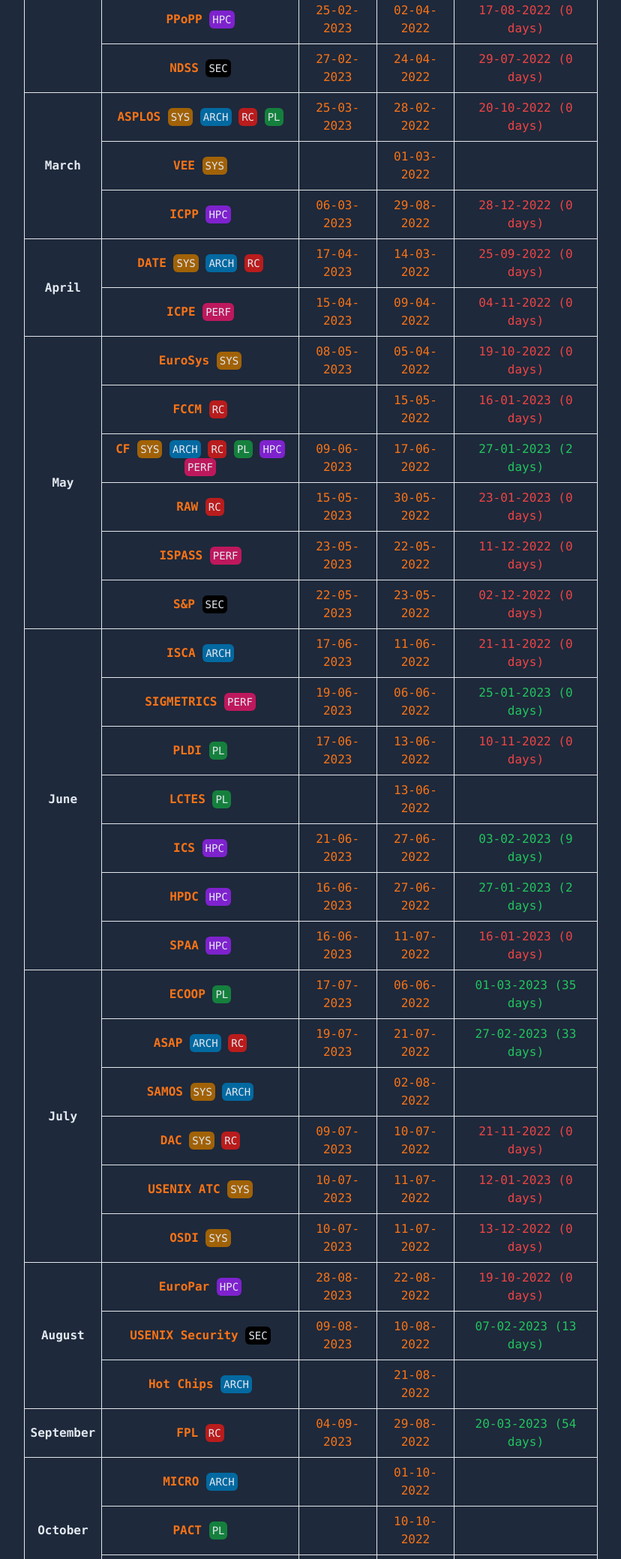
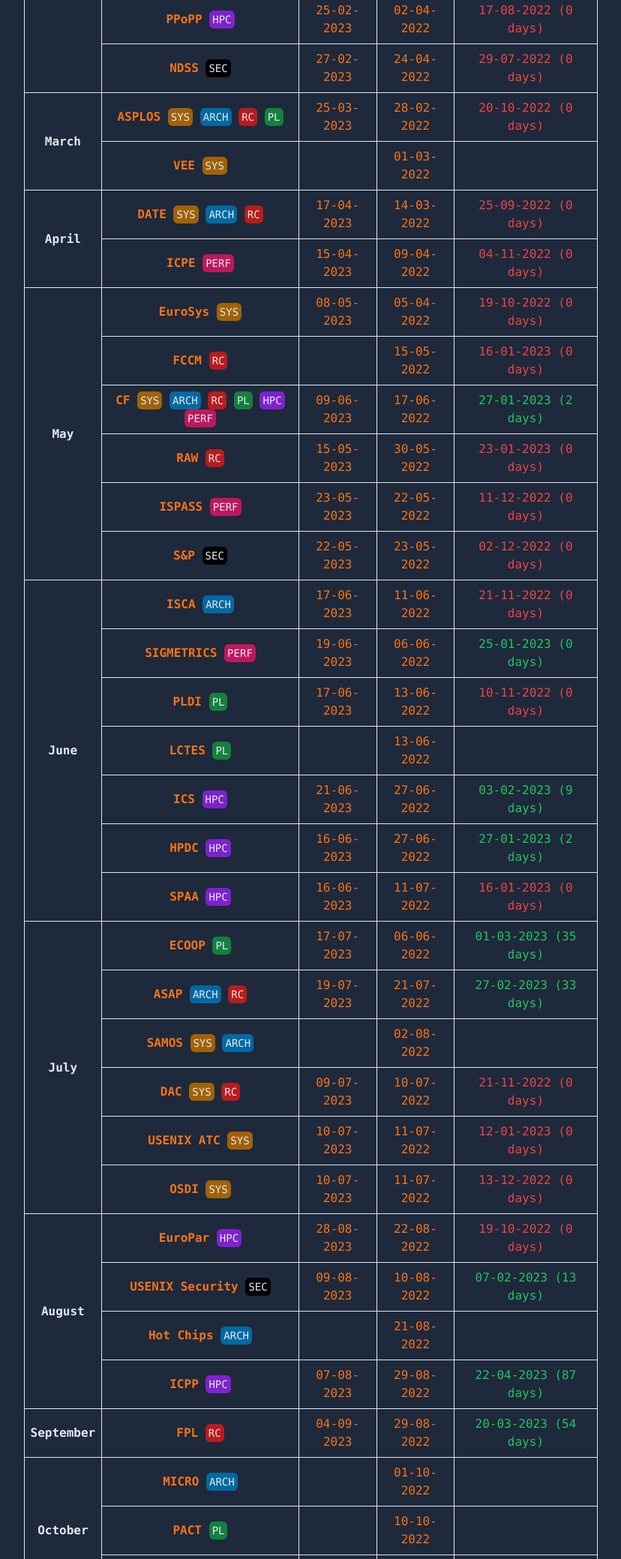
Before and after one commit to IgWod/conferences, a website: page docs/index.html in a window 1280 px wide. Shown: the part 620-2699 px from the top of the page at 75% size, without its empty margins (226-1054 px from the left). Drawn offline with Linux system fonts and the light colour scheme.

Commit message:
Fix date and link of ICPP

```diff
--- a/docs/index.html
+++ b/docs/index.html
@@ -130,7 +130,7 @@
 
 
             <tr>
-              <td class="p-2 border font-bold" rowspan=3>March</td>
+              <td class="p-2 border font-bold" rowspan=2>March</td>
               <td class="p-2 border leading-loose sm:leading-normal"><a href="https://dblp.org/db/conf/asplos/index.html" class="text-orange-500 font-bold">ASPLOS</a> <span class="sys-tag">SYS</span> <span class="arch-tag">ARCH</span> <span class="rc-tag">RC</span> <span class="pl-tag">PL</span> </td>
 
                 <td class="p-2 border"><a href="https://asplos-conference.org/2023/" class="text-orange-500">25-03-2023</a></td>
@@ -149,17 +149,6 @@
                 <td class="p-2 border"><a href="https://conf.researchr.org/home/vee-2022" class="text-orange-500">01-03-2022</a></td>
 
               <td class="p-2 border"> (<span id="VEE-counter">0</span> days)</td>
-            </tr>
-
-            <tr>
-
-              <td class="p-2 border leading-loose sm:leading-normal"><a href="https://dblp.org/db/conf/icpp/index.html" class="text-orange-500 font-bold">ICPP</a> <span class="hpc-tag">HPC</span> </td>
-
-                <td class="p-2 border"><a href="https://waset.org/parallel-processing-conference-in-march-2023-in-rome" class="text-orange-500">06-03-2023</a></td>
-
-                <td class="p-2 border"><a href="https://icpp22.gitlabpages.inria.fr/" class="text-orange-500">29-08-2022</a></td>
-
-              <td class="p-2 border">28-12-2022 (<span id="ICPP-counter">0</span> days)</td>
             </tr>
 
 
@@ -404,7 +393,7 @@
 
 
             <tr>
-              <td class="p-2 border font-bold" rowspan=3>August</td>
+              <td class="p-2 border font-bold" rowspan=4>August</td>
               <td class="p-2 border leading-loose sm:leading-normal"><a href="https://dblp.org/db/conf/europar/index.html" class="text-orange-500 font-bold">EuroPar</a> <span class="hpc-tag">HPC</span> </td>
 
                 <td class="p-2 border"><a href="https://2023.euro-par.org/" class="text-orange-500">28-08-2023</a></td>
@@ -434,6 +423,17 @@
                 <td class="p-2 border"><a href="https://hotchips.org/" class="text-orange-500">21-08-2022</a></td>
 
               <td class="p-2 border"> (<span id="Hot_Chips-counter">0</span> days)</td>
+            </tr>
+
+            <tr>
+
+              <td class="p-2 border leading-loose sm:leading-normal"><a href="https://dblp.org/db/conf/icpp/index.html" class="text-orange-500 font-bold">ICPP</a> <span class="hpc-tag">HPC</span> </td>
+
+                <td class="p-2 border"><a href="https://icpp23.sci.utah.edu/" class="text-orange-500">07-08-2023</a></td>
+
+                <td class="p-2 border"><a href="https://icpp22.gitlabpages.inria.fr/" class="text-orange-500">29-08-2022</a></td>
+
+              <td class="p-2 border">22-04-2023 (<span id="ICPP-counter">0</span> days)</td>
             </tr>
 
 
@@ -646,9 +646,6 @@
     set_counter("VEE-counter", new Date("--").getTime(), now);
 
 
-    set_counter("ICPP-counter", new Date("2022-12-28").getTime(), now);
-
-
 
 
     set_counter("DATE-counter", new Date("2022-09-25").getTime(), now);
@@ -731,6 +728,9 @@
     set_counter("Hot_Chips-counter", new Date("--").getTime(), now);
 
 
+    set_counter("ICPP-counter", new Date("2023-04-22").getTime(), now);
+
+
 
 
     set_counter("FPL-counter", new Date("2023-03-20").getTime(), now);
```
Also changed, not shown: data/venues.json (+16 -16 lines).
